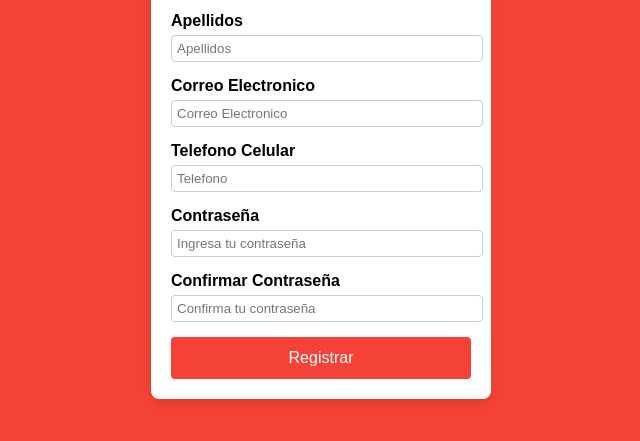
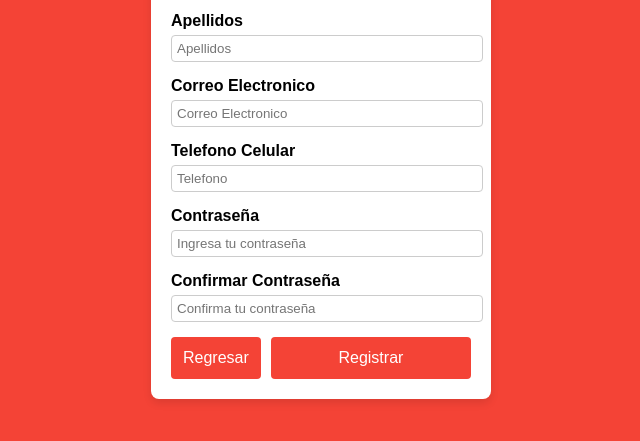
Before and after one commit to HectorCG8/ejercicioPagina, a plain HTML site: page ejercicio/registro.html in a window 1280 px wide. Shown: the part 271-712 px from the top of the page, without its empty margins (319-959 px from the left). Drawn offline with Linux system fonts and the light colour scheme.

Commit message:
Update registro.html

```diff
--- a/ejercicio/registro.html
+++ b/ejercicio/registro.html
@@ -84,10 +84,15 @@
             <label for="confirm-password">Confirmar Contraseña</label>
             <input type="password" id="confirm-password" name="confirm-password" placeholder="Confirma tu contraseña" required>
 
-            <button type="submit">Registrar</button>
+            <div style="display: flex; gap: 10px;">
+                <a href="index.html" style="text-decoration: none;">
+                    <button type="button">Regresar</button>
+                </a>
+                <button type="submit">Registrar</button>
+            </div>
         </form>
     </div>
-    <script>
+<script>
         const form = document.querySelector('form');
         const password = document.getElementById('password');
         const confirmPassword = document.getElementById('confirm-password');
@@ -98,6 +103,6 @@
                 alert('Las contraseñas no coinciden');
             }
         });
-    </script>
+</script>
 </body>
 </html>
```
